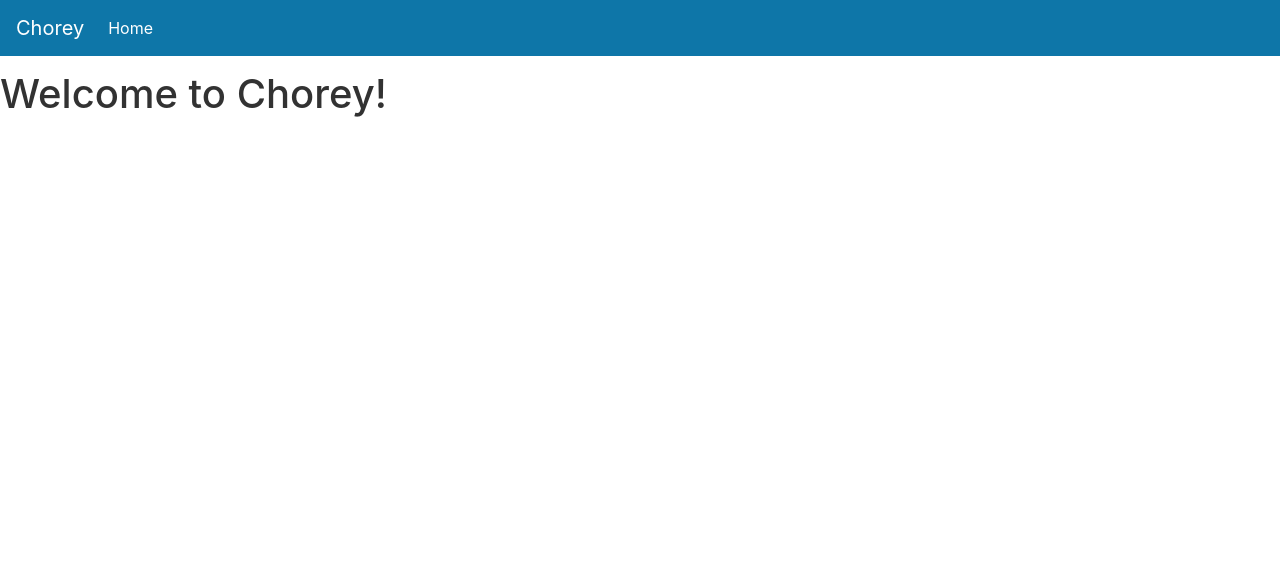
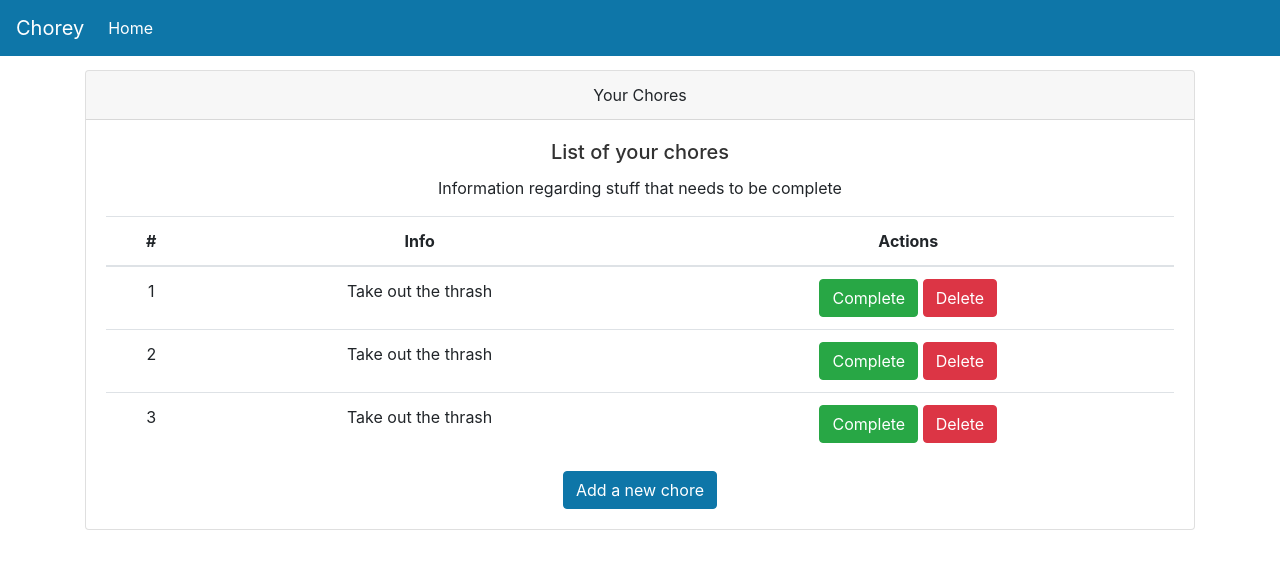
Before and after one commit to RemyAde/FullstackChoreApp, a FastAPI app: page /chores/test in a window 1280 px wide. Shown: the top 569 px of the page. Run offline with FastAPI, Linux system fonts and the light colour scheme; some libraries are stand-ins or nearby versions.

Commit message:
UPDATE homepage with chore placeholders

```diff
--- a/FrontEnd/templates/home.html
+++ b/FrontEnd/templates/home.html
@@ -24,6 +24,59 @@
         </div>
         </nav>
     </div>
-    <h1>Welcome to Chorey!</h1>
+    <div class="container">
+        <div class="card text-center">
+            <div class="card-header">
+                Your Chores
+            </div>
+            <div class="card-body">
+                <h5 class="card-title">List of your chores</h5>
+                <p class="card-text">Information regarding stuff that needs to be complete</p>
+
+                <table class="table table-hover">
+                    <thead>
+                        <tr>
+                            <th scope="col">#</th>
+                            <th scope="col">Info</th>
+                            <th scope="col">Actions</th>
+                        </tr>
+                    </thead>
+
+                    <tbody>
+                        <tr class="pointer">
+                            <td>1</td>
+                            <td>Take out the thrash</td>
+                            <td>
+                                <button type="button" class="btn btn-success">Complete</button>
+                                <button type="button" class="btn btn-danger">Delete</button>
+                            </td>
+                        </tr>
+                        <tr class="pointer">
+                            <td>2</td>
+                            <td>Take out the thrash</td>
+                            <td>
+                                <button type="button" class="btn btn-success">Complete</button>
+                                <button type="button" class="btn btn-danger">Delete</button>
+                            </td>
+                        </tr>
+                        <tr class="pointer">
+                            <td>3</td>
+                            <td>Take out the thrash</td>
+                            <td>
+                                <button type="button" class="btn btn-success">Complete</button>
+                                <button type="button" class="btn btn-danger">Delete</button>
+                            </td>
+                        </tr>
+                    </tbody>
+                </table>
+
+                <a href="#" class="btn btn-primary">Add a new chore</a>
+            </div>
+        </div>
+    </div>
+
+    <script src="{{ url_for('static', path='chores/js/jquery-slim.js')}}"></script>
+    <script src="{{ url_for('static', path='chores/js/popper.js')}}"></script>
+    <script src="{{ url_for('static', path='chores/js/bootstrap.js')}}"></script>
 </body>
 </html>
```
